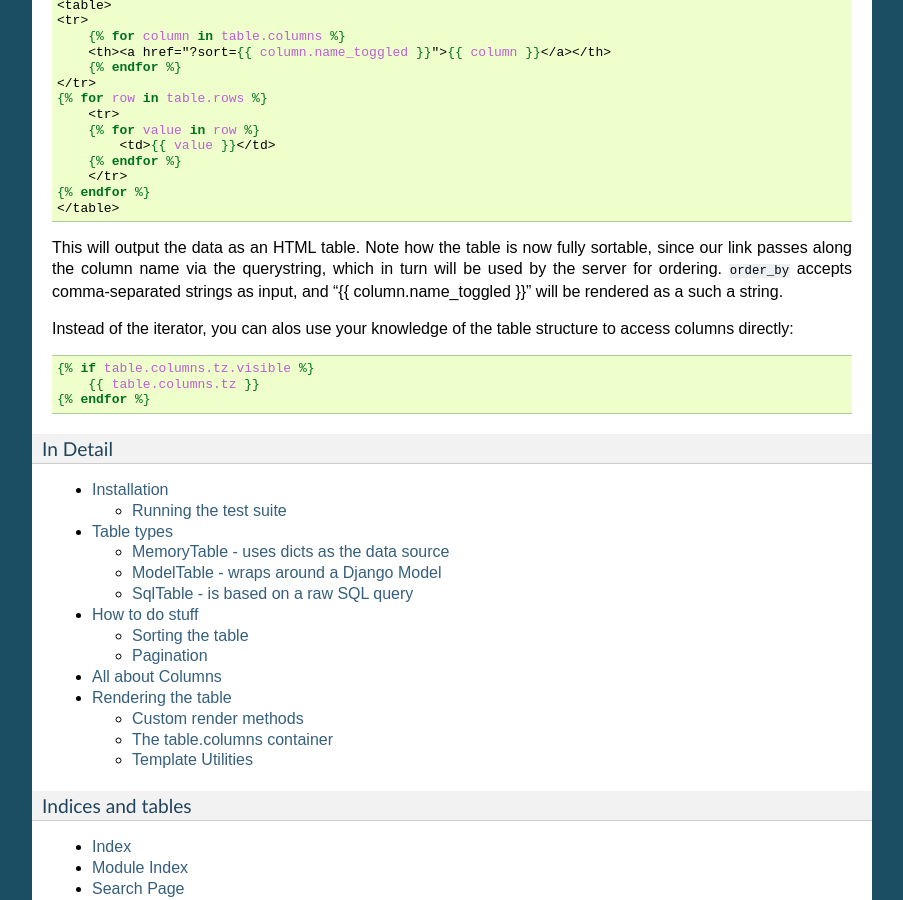
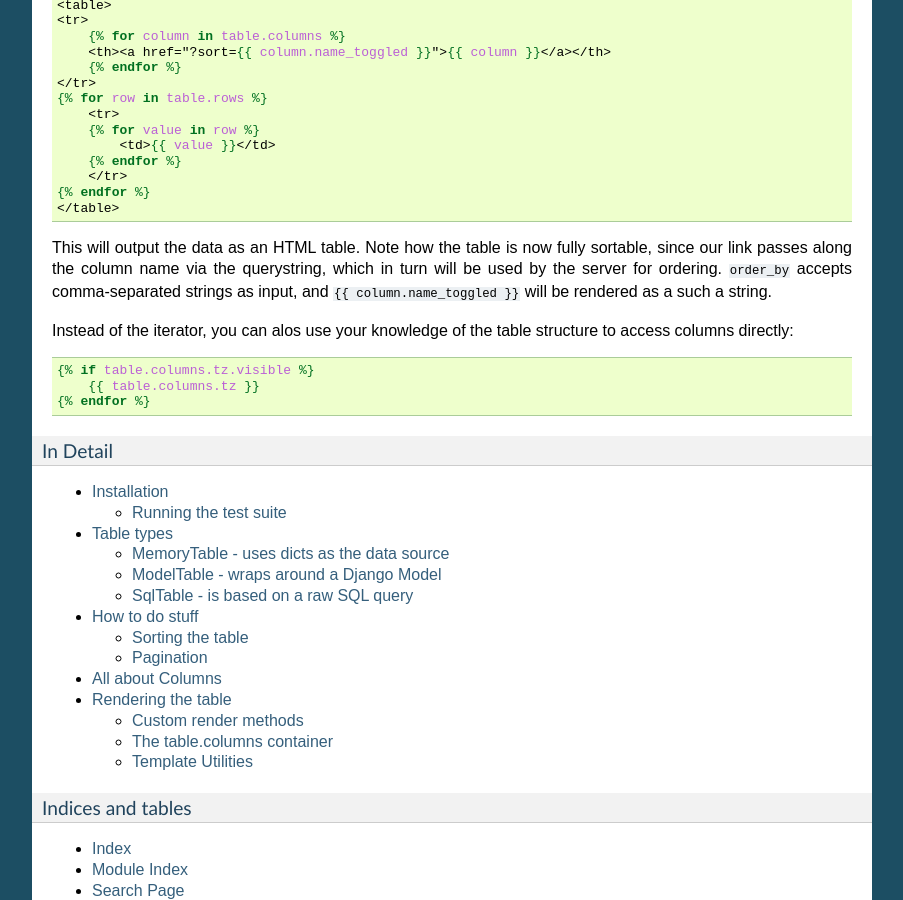
Before and after one commit to jieter/django-tables2, a Sphinx documentation site: the page built from docs/index.rst, in a window 1280 px wide and 900 px high, scrolled down 1403 px. Shown: the whole window, without its empty margins (198-1101 px from the left). Built offline with Sphinx 7.4.7, drawn with Linux system fonts in a browser that asks for light colours.

Commit message:
Minor formatting fix in docs.

```diff
--- a/docs/index.rst
+++ b/docs/index.rst
@@ -111,7 +111,7 @@ Then, in the ``list.html`` template, write:
 This will output the data as an HTML table. Note how the table is now fully
 sortable, since our link passes along the column name via the querystring,
 which in turn will be used by the server for ordering. ``order_by`` accepts
-comma-separated strings as input, and "{{ column.name_toggled }}" will be
+comma-separated strings as input, and ``{{ column.name_toggled }}`` will be
 rendered as a such a string.
 
 Instead of the iterator, you can alos use your knowledge of the table
```
